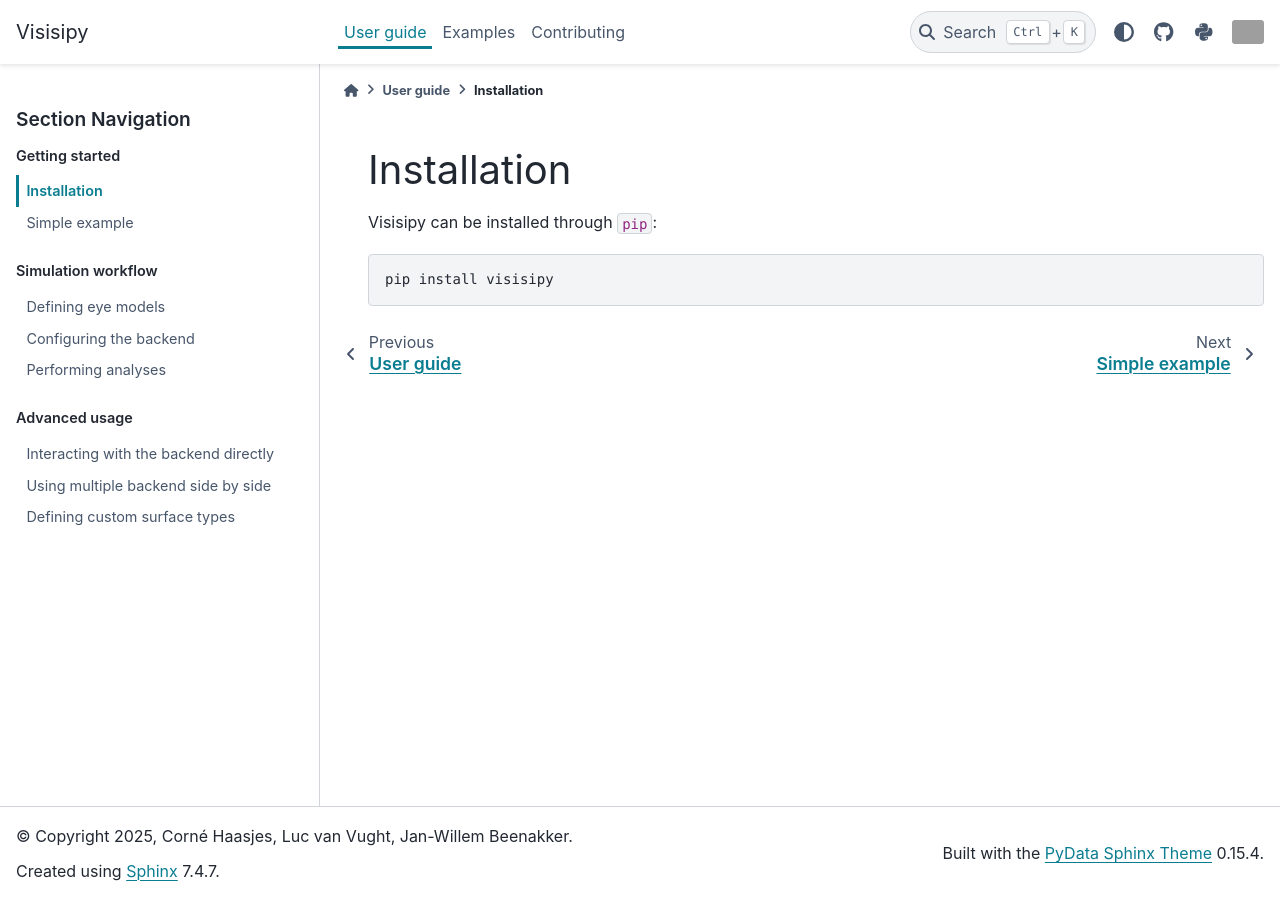
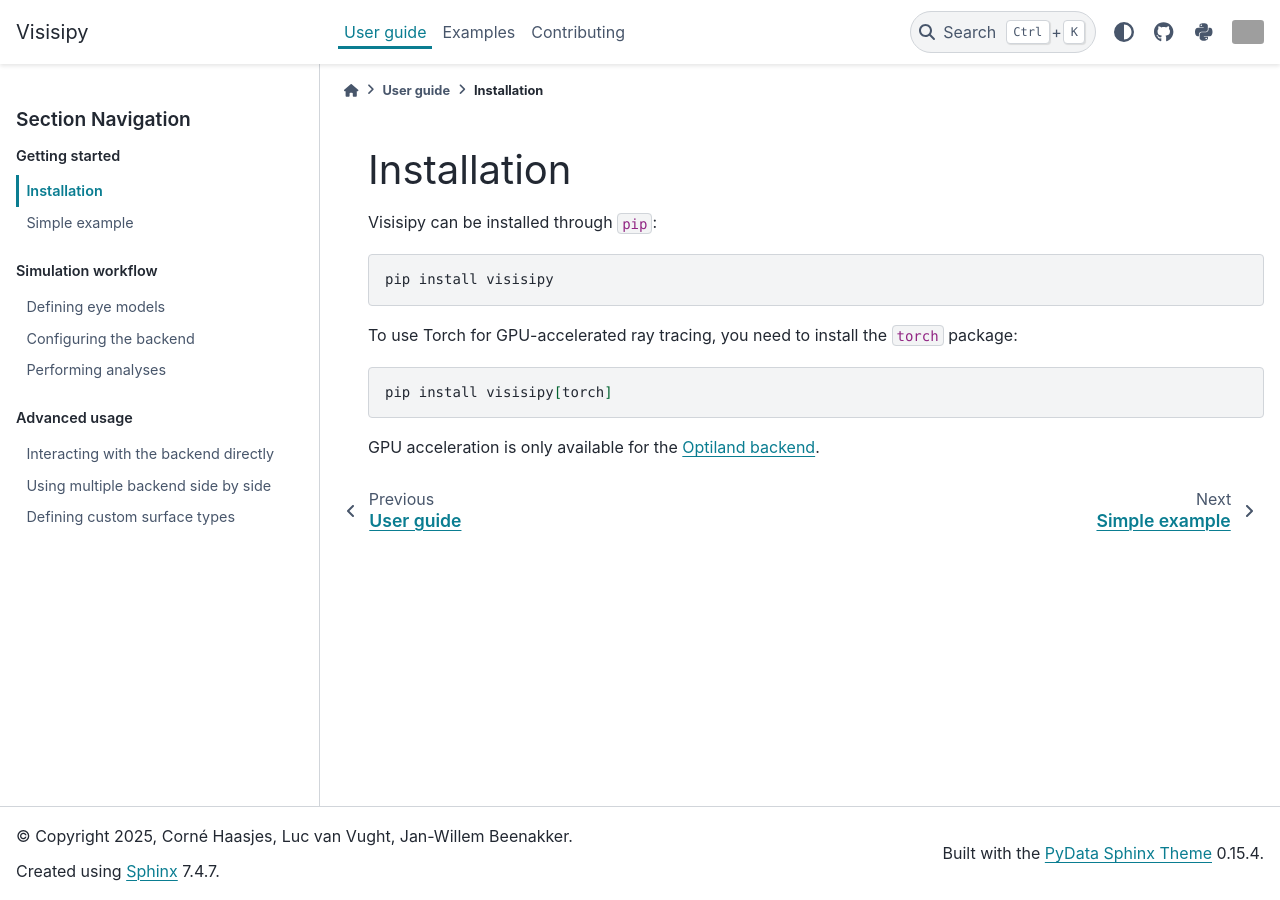
Before and after one commit to MREYE-LUMC/visisipy, a Sphinx documentation site: the page built from docs/user_guide/installation.md, in a window 1280 px wide. Built offline with Sphinx 7.4.7 and the PyData theme 0.15.4, drawn with Linux system fonts in a browser that asks for light colours; pages that are not in the unit, such as notebooks, are missing from menus; grey boxes are pictures that could not be loaded.

Commit message:
Document torch support

````diff
--- a/docs/user_guide/installation.md
+++ b/docs/user_guide/installation.md
@@ -5,3 +5,11 @@
 ```bash
 pip install visisipy
 ```
+
+To use Torch for GPU-accelerated ray tracing, you need to install the `torch` package:
+
+```bash
+pip install visisipy[torch]
+```
+
+GPU acceleration is only available for the [Optiland backend](backend.ipynb).
````
Also changed, not shown: docs/user_guide/backend.ipynb, 1 other file.
